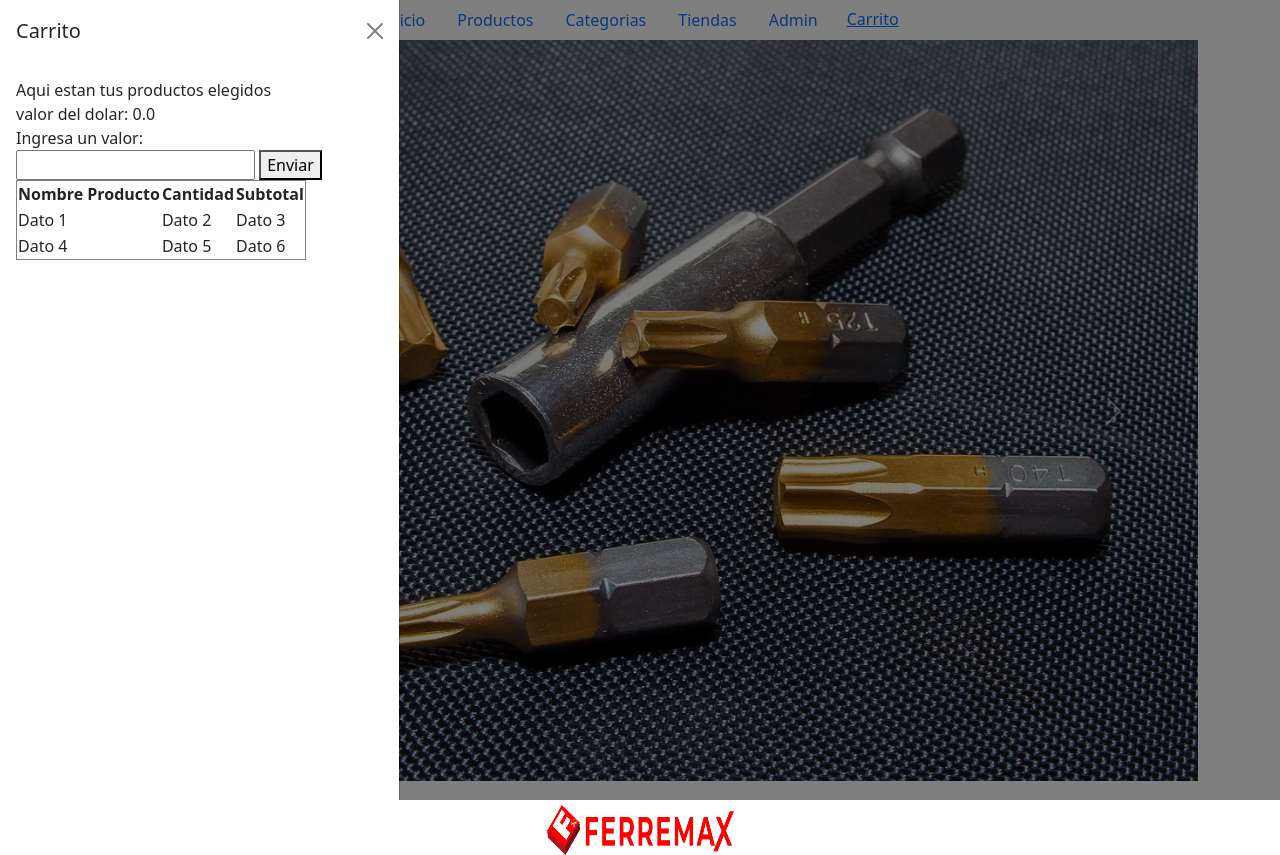
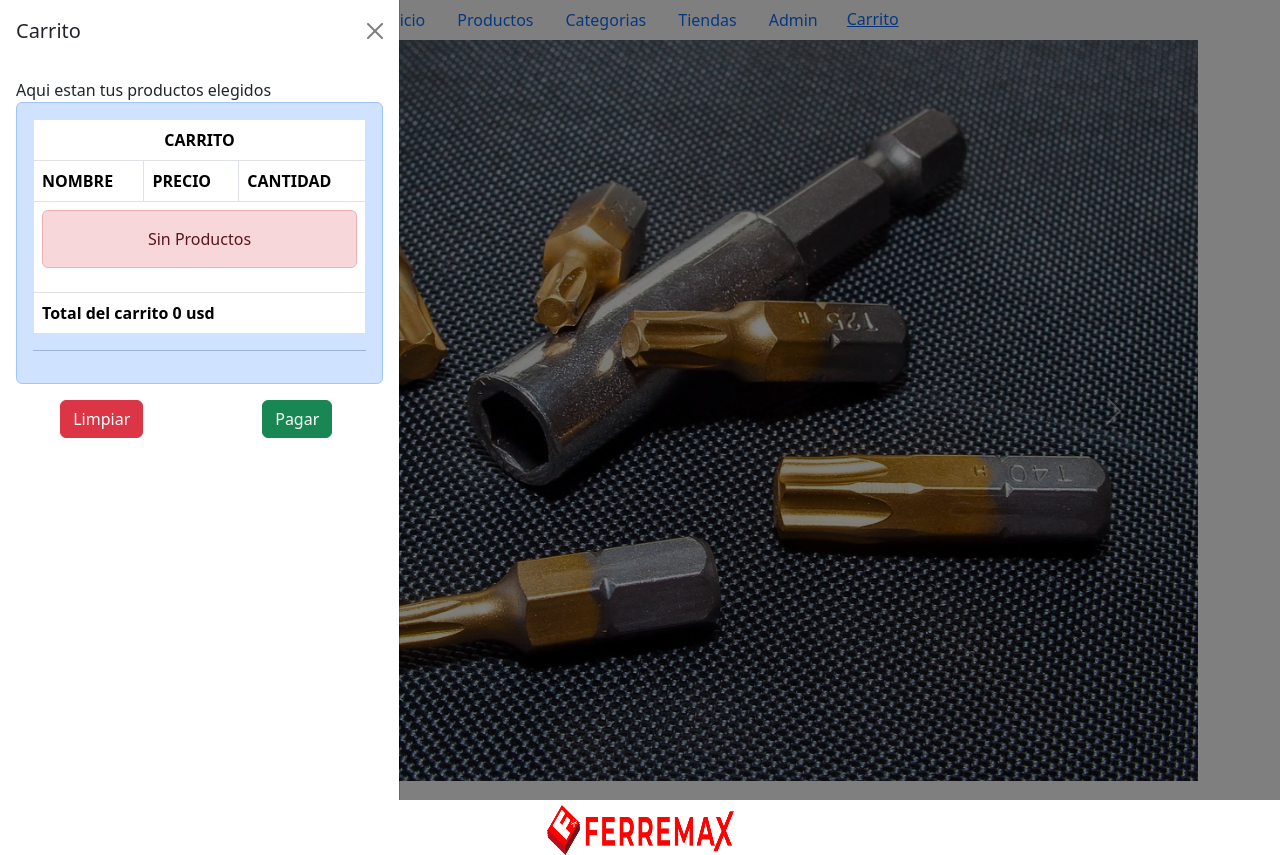
Before and after one commit to Darkussy/Def, a Django app: page / in a window 1280 px wide, after a click on "Carrito". Run offline with Django 5.2, Linux system fonts and the light colour scheme; data that the repository does not hold is empty.

Commit message:
Aplicacion funcional y hosteada

```diff
--- a/Ferremax/settings.py
+++ b/Ferremax/settings.py
@@ -75,6 +75,7 @@ TEMPLATES = [
                 'django.template.context_processors.request',
                 'django.contrib.auth.context_processors.auth',
                 'django.contrib.messages.context_processors.messages',
+                'Ferreteria.context_processor.total_carrito',
             ],
         },
     },
--- a/Ferreteria/Templates/htmls/Layout.html
+++ b/Ferreteria/Templates/htmls/Layout.html
@@ -31,8 +31,8 @@
                     <a class="nav-link " href="{% url 'Admin' %}">Admin</a>
                 </li>
                 <li class="nav-item linkmodal">
-                    <a class="btn btn-link linkmodal" data-bs-toggle="offcanvas" href="#offcanvasExample"
-                        role="button" aria-controls="offcanvasExample">
+                    <a class="btn btn-link linkmodal" data-bs-toggle="offcanvas" href="#offcanvasExample" role="button"
+                        aria-controls="offcanvasExample">
                         Carrito
                     </a>
                 </li>
@@ -51,36 +51,52 @@
                 <div>
                     Aqui estan tus productos elegidos
                 </div>
-                <form action="{% url 'Pagar' %}" method="post">
-                    {% csrf_token %}
-                    <label>valor del dolar: {{ valor }}
-                    </label><br>
-                    <label for="valor">Ingresa un valor:</label>
-                    <input type="number" id="valor" name="valor">
+                <div class="alert alert-primary" role="alert">
+                    <table class="table table-bordered">
+                        <thead>
+                            <tr>
+                                <th scope="row" colspan="3" class="text-center">CARRITO</th>
+                            </tr>
+                            <tr>
+                                <th scope="col">NOMBRE</th>
+                                <th scope="col">PRECIO</th>
+                                <th scope="col">CANTIDAD</th>
+                            </tr>
+                        </thead>
+                        <tbody>
+                            {% if request.session.carrito.items %}
+                            {% for key, value in request.session.carrito.items %}
+                            <tr>
+                                <td>{{value.nombre}}</td>
+                                <td>{{value.acumulado}}</td>
+                                <td>{{value.cantidad}}
+                                    <!--  -->
+                                    <a href="{% url 'Add' value.producto_id %}" class="badge btn btn-dark badge-dark">+</a>
+                                    <a href="{% url 'Sub' value.producto_id %}" class="badge btn btn-dark badge-dark">-</a>
 
-                    <button type="submit">Enviar</button>
+                                </td>
+                            </tr>
+                            {% endfor %}
+                            {% else %}
+                            <tr>
+                                <td colspan="3">
+                                    <div class="alert alert-danger text-center"> Sin Productos </div>
+                                </td>
+                            </tr>
+                            {% endif %}
+                            <tr>
+                                <th scope="row" colspan="3">Total del carrito {{total}} usd</th>
+                            </tr>
 
-                    <br>
-                    <table border="1">
-                        <tr>
-                            <th>Nombre Producto</th>
-                            <th>Cantidad</th>
-                            <th>Subtotal</th>
-                        </tr>
-                        <tr>
-                            <td>Dato 1</td>
-                            <td>Dato 2</td>
-                            <td>Dato 3</td>
-                        </tr>
-                        <tr>
-                            <td>Dato 4</td>
-                            <td>Dato 5</td>
-                            <td>Dato 6</td>
-                        </tr>
+                        </tbody>
                     </table>
+                    <hr>
+                </div>
+                <div class="row text-center">
+                    <div class="col-6"><a href="{% url 'CLS' %}" class="btn btn-danger">Limpiar</a></div>
+                    <div class="col-6"><a href="{% url 'Pagar' %}" class="btn btn-success">Pagar</a></div>
 
-
-                </form>
+                </div>
 
             </div>
         </div>
--- /dev/null
+++ b/Ferreteria/context_processor.py
@@ -0,0 +1,7 @@
+
+def total_carrito(request):
+    total = 0
+    if "carrito" in request.session.keys():
+        for key, value in request.session["carrito"].items():
+            total += int(value["acumulado"])
+    return {"total": total}
--- a/Ferreteria/urls.py
+++ b/Ferreteria/urls.py
@@ -1,5 +1,5 @@
 from django.urls import path
-from .views import Index, Productos, Prod_1 , Admin,Registrar,delete_Producto, Modificar,Pagar ,pago,procesar_pago,Webpay
+from .views import Index, Productos, Prod_1 , Admin,Registrar,delete_Producto, Modificar,Pagar ,pago,procesar_pago,Webpay,agregar_producto,eliminar_producto,limpiar_carrito,restar_producto
 
 urlpatterns = [
     path('', Index, name="Index"),
@@ -13,6 +13,10 @@ urlpatterns = [
     path('pago/', pago, name='pago'),
     path('Pagar/procesar_pago', procesar_pago, name='procesar_pago'),  # Nueva ruta para procesar_pago
     path('Webpay/', Webpay, name='Webpay'),
+    path('agregar/<int:producto_id>/', agregar_producto, name="Add"),
+    path('eliminar/<int:producto_id>/', eliminar_producto, name="Del"),
+    path('restar/<int:producto_id>/', restar_producto, name="Sub"),
+    path('limpiar/', limpiar_carrito, name="CLS"),
 
 
 ]
--- a/Ferreteria/views.py
+++ b/Ferreteria/views.py
@@ -4,6 +4,10 @@ from API.models import Producto
 from API.form import ProductoForm
 from transbank.webpay.webpay_plus.transaction import Transaction, WebpayOptions, IntegrationCommerceCodes, IntegrationApiKeys
 from transbank.common.integration_type import IntegrationType
+#import para el carrito
+from .context_processor import total_carrito
+from .Carrito import Carrito
+import re
 
 # Create your views here.
 import requests
@@ -14,7 +18,7 @@ User='marc.lopezm@duocuc.cl'
 Pass='Datenryu7.'
 tipos=['Yen','Euro','Dolar']
 Codigos=['F072.CLP.JPY.N.O.D','F072.CLP.EUR.N.O.D','F073.TCO.PRE.Z.D']
-Cod='F072.CLP.EUR.N.O.D'
+Cod='F073.TCO.PRE.Z.D'
 Moneda=''
 
 
@@ -47,11 +51,9 @@ def convertir(a, b):
 
 
 def Index(request):
-    valor=Funcion_retorna()
-    return render(request,'htmls/Index.html',{'valor': valor}  )
+    return render(request,'htmls/Index.html' )
 
 def Productos(request):
-
     Productos= Producto.objects.all()
     return render(request,'htmls/Productos.html',{"Productos":Productos})
 
@@ -94,10 +96,16 @@ def delete_Producto(request, id):
     Product = Producto.objects.get(idProducto=id)
     Product.delete()
     return redirect(to="Admin")
+#funcion para separar el numero de el string
+def filtrar_numeros(cadena):
+    numeros = re.findall(r'\d+', cadena)
+    numeros_concatenados = ''.join(numeros)
+    return numeros_concatenados
 
 def Pagar(request):
+    total_carrito_str = total_carrito(request)
+    a = filtrar_numeros(str(total_carrito_str))
     b = Funcion_retorna()
-    a = request.POST["valor"]
     precio = convertir(a,b)
     return render(request,"htmls/Pagar.html", {'precio': precio})
 
@@ -132,7 +140,8 @@ def pago(request):
     buy_order = request.POST["ordenCompra"]
     session_id = request.POST["idSesion"]
     amount = request.POST["monto"]
-    return_url = 'http://127.0.0.1:8000/Pagar/procesar_pago'
+    #aqui se cambia cuando esta el tunel
+    return_url = 'https://0r032ngw-8000.brs.devtunnels.ms//Pagar/procesar_pago'
 
     transaction = Transaction(WebpayOptions(
         IntegrationCommerceCodes.WEBPAY_PLUS,
@@ -147,7 +156,33 @@ def pago(request):
     context = {
         'token': token,
         'url': url,
-        'response': response  # Agrega response al contexto
+        'response': response,  # Agrega response al contexto
+        'precio': amount
     }
 
     return render(request, 'htmls/Pagar.html', context)
+
+#views del carrito
+
+def agregar_producto(request, producto_id):
+    carrito = Carrito(request)
+    producto = Producto.objects.get(idProducto=producto_id)
+    carrito.agregar(producto)
+    return redirect("Productos")
+
+def eliminar_producto(request, producto_id):
+    carrito = Carrito(request)
+    producto = Producto.objects.get(idProducto=producto_id)
+    carrito.eliminar(producto)
+    return redirect("Productos")
+
+def restar_producto(request, producto_id):
+    carrito = Carrito(request)
+    producto = Producto.objects.get(idProducto=producto_id)
+    carrito.restar(producto)
+    return redirect("Productos")
+
+def limpiar_carrito(request):
+    carrito = Carrito(request)
+    carrito.limpiar()
+    return redirect("Productos")
```
Also changed, not shown: Ferreteria/Carrito.py (added, +51 -0 lines), Ferreteria/Templates/htmls/Productos.html (+9 -13 lines).
